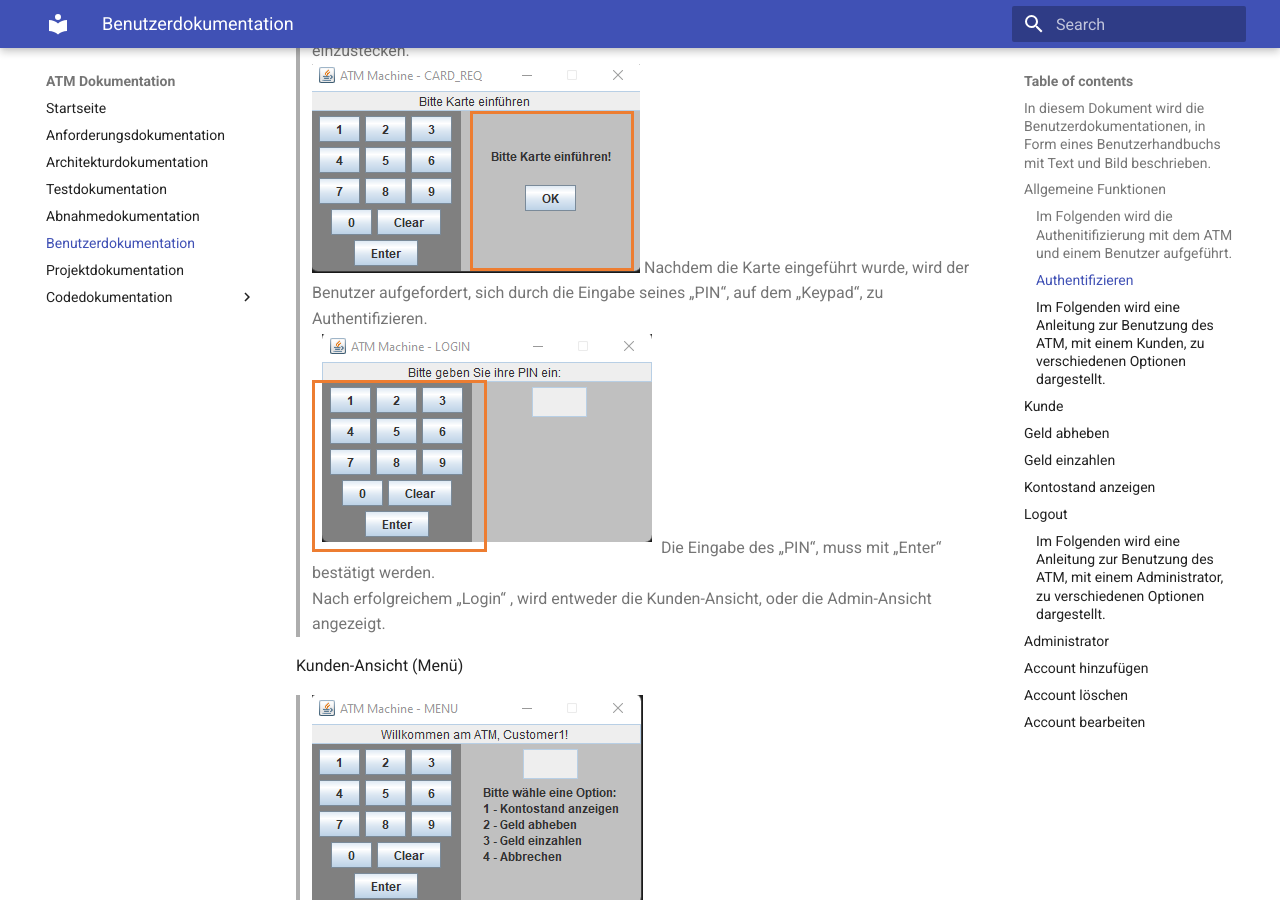
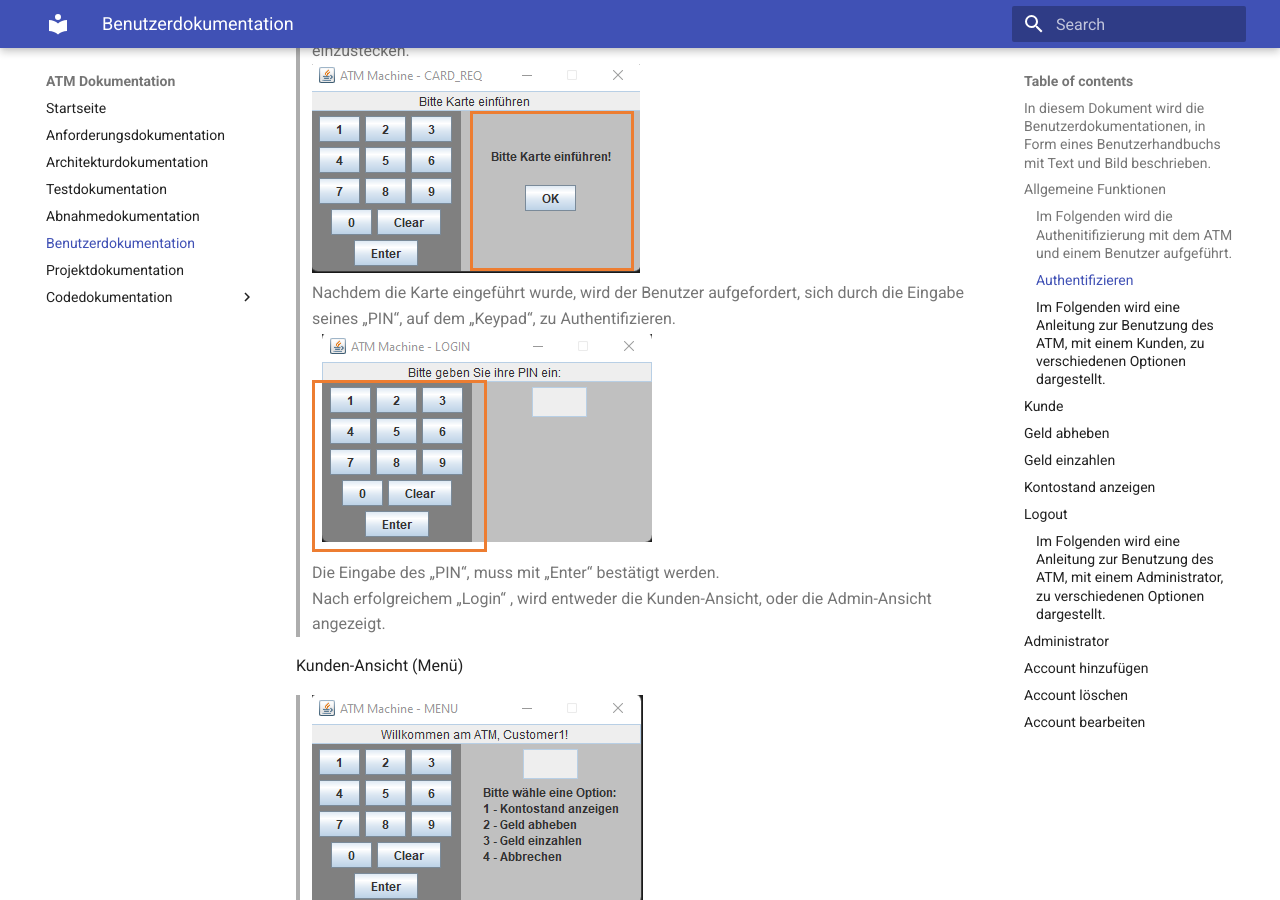
Before and after one commit to Halfpipe-SD/ATM, an MkDocs documentation site: the page built from docs/docs/user-docs.md, in a window 1280 px wide and 900 px high, scrolled down 456 px. Built offline with MkDocs 1.6.1 and Material for MkDocs 9.7.7, drawn with Linux system fonts in a browser that asks for light colours.

Commit message:
#5 added tags

```diff
--- a/docs/docs/user-docs.md
+++ b/docs/docs/user-docs.md
@@ -6,9 +6,9 @@
 ### Im Folgenden wird die Authenitifizierung mit dem ATM und einem Benutzer aufgeführt.
 ### Authentifizieren
 >Der Benutzer sieht zunächst den „Willkommens Bildschirm“ mit der Forderung seine Karte einzustecken.<br>
->![udoc](images/BenutzerDoku/bh-Auth1.png)
+>![udoc](images/BenutzerDoku/bh-Auth1.png)<br>
 >Nachdem die Karte eingeführt wurde, wird der Benutzer aufgefordert, sich durch die Eingabe seines „PIN“, auf dem „Keypad“, zu Authentifizieren.<br>
->![udoc](images/BenutzerDoku/bh-Auth2.png)
+>![udoc](images/BenutzerDoku/bh-Auth2.png)<br>
 >Die Eingabe des „PIN“, muss mit „Enter“ bestätigt werden. <br>
 Nach erfolgreichem „Login“ , wird entweder die Kunden-Ansicht, oder die Admin-Ansicht angezeigt.
 
```
